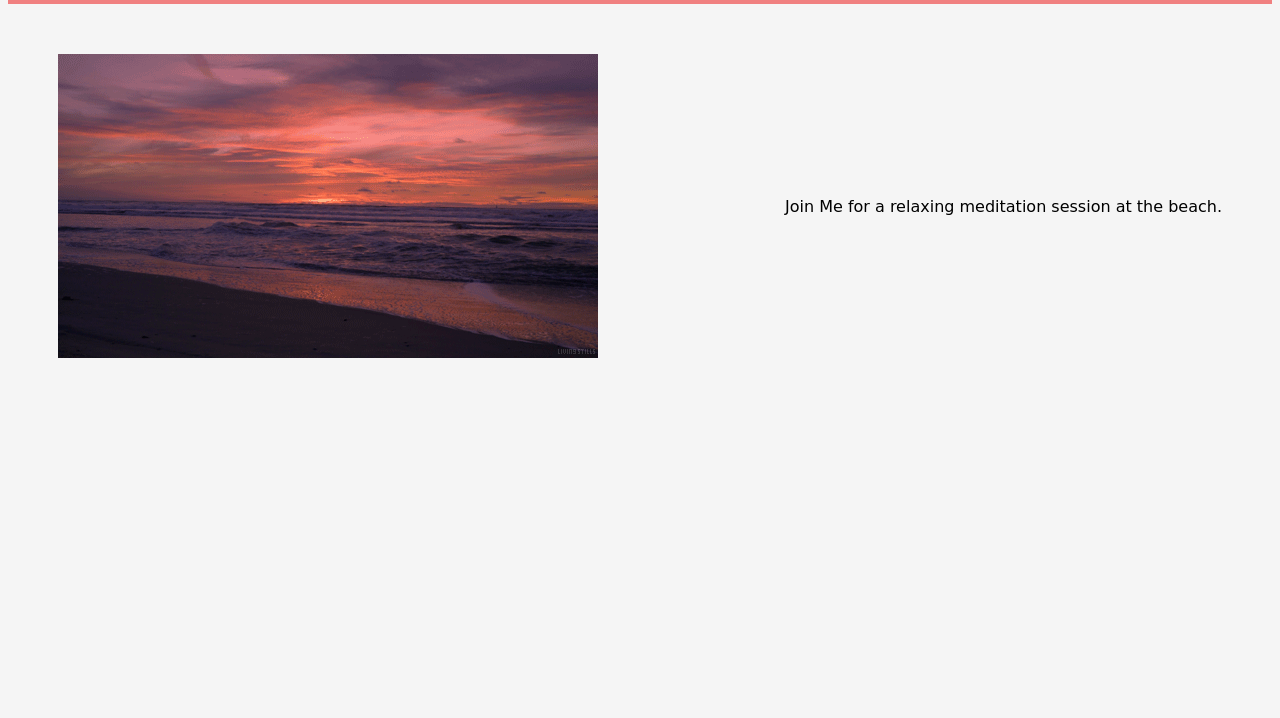
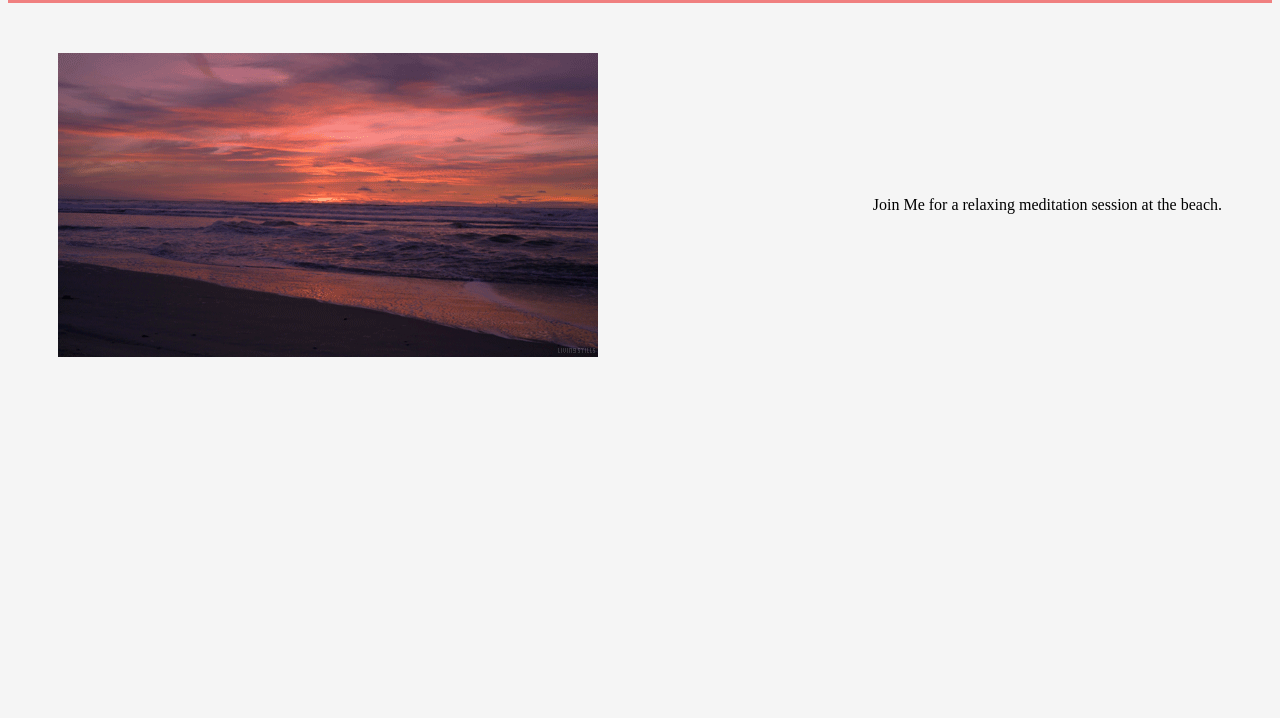
Before and after one commit to manispages24/yogaflyer, a plain HTML site: page moreinfo.html in a window 1280 px wide. Shown: the part 82-800 px from the top of the page. Drawn offline with Linux system fonts and the light colour scheme.

Commit message:
Update style.css

```diff
--- a/style.css
+++ b/style.css
@@ -1,7 +1,7 @@
 /* Global styles */
 body {
     background-color: #f5f5f5;
-    font-family: cursive;
+    font-family: bold;
     }
 
     /* Flyer styles */
```
